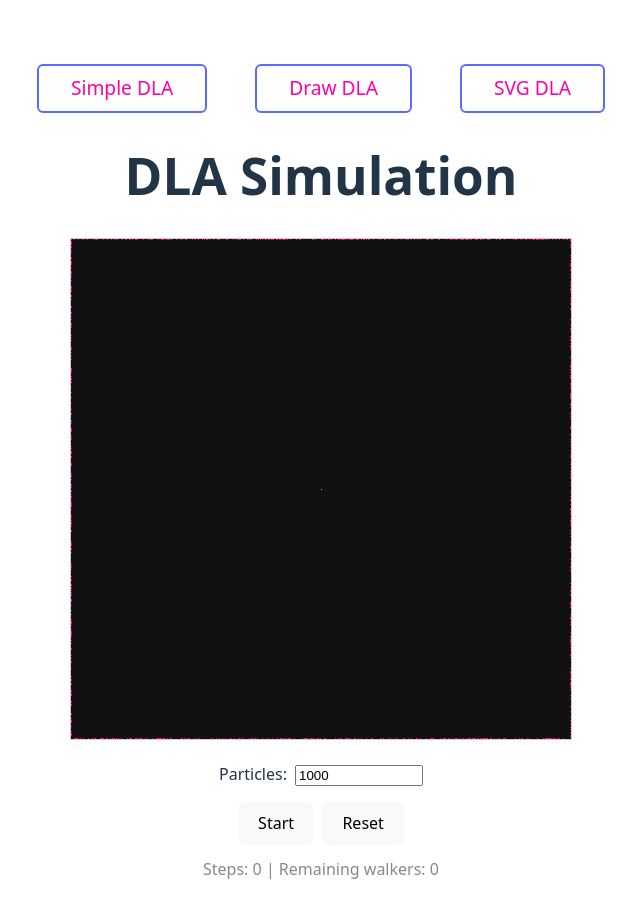
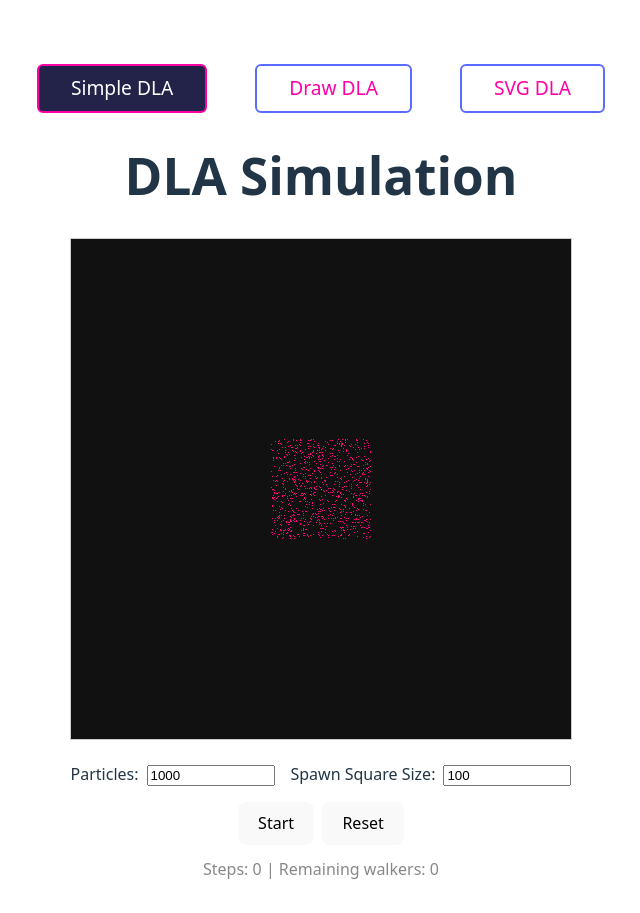
Before and after one commit to chriswininger/DLA-Studio-2025, a React (Vite) app: page /simple-2d-animated-dla in a window 1280 px wide. Shown: the whole page, without its empty margins (319-959 px from the left). Built offline with nearby package versions, Linux system fonts and the light colour scheme.

Commit message:
adjustable start square

```diff
--- a/src/App.tsx
+++ b/src/App.tsx
@@ -1,17 +1,18 @@
 import './App.css'
+import './tabs/tabs.css'
 import { BrowserRouter as Router, Routes, Route, Navigate, NavLink } from 'react-router-dom';
 import Simple2DAnimatedDLA from './tabs/Simple2DAnimatedDLA/simple-2d-animated-dla'
-import DrawDLA from './tabs/DrawDLA/DrawDLA'
+import DrawDLA from './tabs/DrawDLA/draw-dla'
 import SVGDLA from './tabs/SVGDLA/SVGDLA'
 
 function App() {
   return (
     <Router>
       <div>
-        <nav className="tab-nav" style={{ display: 'flex', gap: '2rem', justifyContent: 'center', margin: '2rem 0' }}>
-          <NavLink to="/simple-2d-animated-dla" className={({ isActive }) => isActive ? 'active' : ''} style={{ color: '#ff00a6', fontSize: '1.2rem', border: '2px solid #5a6cff', borderRadius: '6px', padding: '0.5rem 2rem', textDecoration: 'none', marginRight: '1rem' }}>Simple DLA</NavLink>
-          <NavLink to="/draw-dla" className={({ isActive }) => isActive ? 'active' : ''} style={{ color: '#ff00a6', fontSize: '1.2rem', border: '2px solid #5a6cff', borderRadius: '6px', padding: '0.5rem 2rem', textDecoration: 'none', marginRight: '1rem' }}>Draw DLA</NavLink>
-          <NavLink to="/svg-dla" className={({ isActive }) => isActive ? 'active' : ''} style={{ color: '#ff00a6', fontSize: '1.2rem', border: '2px solid #5a6cff', borderRadius: '6px', padding: '0.5rem 2rem', textDecoration: 'none' }}>SVG DLA</NavLink>
+        <nav className="dlasim_tab-nav">
+          <NavLink to="/simple-2d-animated-dla" className={({ isActive }) => `dlasim_tab-link${isActive ? ' dlasim_active' : ''}`}>Simple DLA</NavLink>
+          <NavLink to="/draw-dla" className={({ isActive }) => `dlasim_tab-link${isActive ? ' dlasim_active' : ''}`}>Draw DLA</NavLink>
+          <NavLink to="/svg-dla" className={({ isActive }) => `dlasim_tab-link${isActive ? ' dlasim_active' : ''}`}>SVG DLA</NavLink>
         </nav>
         <Routes>
           <Route path="/" element={<Navigate to="/simple-2d-animated-dla" replace />} />
--- a/src/dla/dla.ts
+++ b/src/dla/dla.ts
@@ -14,7 +14,7 @@ export interface DLAState {
 }
 
 // Create initial DLA state
-export function createDLAState(width: number, height: number, numWalkers: number): DLAState {
+export function createDLAState(width: number, height: number, numWalkers: number, spawnSquareSize?: number): DLAState {
   // Start with a single cluster point at the center
   const cluster = new Set<string>();
   const center = { x: Math.floor(width / 2), y: Math.floor(height / 2) };
@@ -22,14 +22,23 @@ export function createDLAState(width: number, height: number, numWalkers: number
   //clusters are tracked using strings for easy lookup
   cluster.add(pointKey(center));
 
-  // Seeds the walkers randomly along the borders of the canvas
+  // Seeds the walkers randomly along the borders of the canvas or within a square
   const walkers: Point[] = [];
 
+  if (spawnSquareSize && spawnSquareSize > 0) {
+    // Spawn walkers randomly within a square centered on the canvas
+    const half = Math.floor(spawnSquareSize / 2);
+    for (let i = 0; i < numWalkers; i++) {
+      const x = center.x - half + Math.floor(Math.random() * spawnSquareSize);
+      const y = center.y - half + Math.floor(Math.random() * spawnSquareSize);
+      walkers.push({ x, y });
+    }
+  } else {
+    // Default: spawn walkers along the borders
     const distanceFromTheEdge = 1;
     for (let i = 0; i < numWalkers; i++) {
       const edge = Math.floor(Math.random() * 4);
       let x = 0, y = 0;
-
       if (edge === 0) { // top
         x = Math.floor(Math.random() * (width - distanceFromTheEdge));
         y = 0;
@@ -44,6 +53,7 @@ export function createDLAState(width: number, height: number, numWalkers: number
         y = Math.floor(Math.random() * (height - distanceFromTheEdge));
       }
       walkers.push({ x, y });
+    }
   }
 
   return {
--- a/src/tabs/Simple2DAnimatedDLA/simple-2d-animated-dla.tsx
+++ b/src/tabs/Simple2DAnimatedDLA/simple-2d-animated-dla.tsx
@@ -16,14 +16,15 @@ const Simple2DAnimatedDLA: React.FC = () => {
   const animationRef = useRef<number | null>(null);
   const dlaStateRef = useRef<DLAState | null>(null);
   const stepsRef = useRef<number>(0);
+  const [spawnSquareSize, setSpawnSquareSize] = React.useState(100);
 
   // Initialize simulation when numParticles changes
   useEffect(() => {
-    dlaStateRef.current = createDLAState(CANVAS_WIDTH, CANVAS_HEIGHT, numParticles);
+    dlaStateRef.current = createDLAState(CANVAS_WIDTH, CANVAS_HEIGHT, numParticles, spawnSquareSize);
     stepsRef.current = 0;
     draw();
     // eslint-disable-next-line react-hooks/exhaustive-deps
-  }, [numParticles]);
+  }, [numParticles, spawnSquareSize]);
 
   // Draw function
   const draw = useCallback(() => {
@@ -80,10 +81,18 @@ const Simple2DAnimatedDLA: React.FC = () => {
     }
   };
 
+  // Handle spawn square size input
+  const handleSpawnSquareSizeChange = (e: React.ChangeEvent<HTMLInputElement>) => {
+    const val = parseInt(e.target.value, 10);
+    if (!isNaN(val) && val > 0) {
+      setSpawnSquareSize(val);
+    }
+  };
+
   // Handle start/stop/reset
   const handleStart = () => {
     if (!dlaStateRef.current || dlaStateRef.current.walkers.length === 0) {
-      dlaStateRef.current = createDLAState(CANVAS_WIDTH, CANVAS_HEIGHT, numParticles);
+      dlaStateRef.current = createDLAState(CANVAS_WIDTH, CANVAS_HEIGHT, numParticles, spawnSquareSize);
       stepsRef.current = 0;
       draw();
     }
@@ -92,7 +101,7 @@ const Simple2DAnimatedDLA: React.FC = () => {
   const handleStop = () => dispatch(setIsRunning(false));
   const handleReset = () => {
     dispatch(setIsRunning(false));
-    dlaStateRef.current = createDLAState(CANVAS_WIDTH, CANVAS_HEIGHT, numParticles);
+    dlaStateRef.current = createDLAState(CANVAS_WIDTH, CANVAS_HEIGHT, numParticles, spawnSquareSize);
     stepsRef.current = 0;
     draw();
   };
@@ -122,6 +131,17 @@ const Simple2DAnimatedDLA: React.FC = () => {
             style={{ marginLeft: 8, width: 120 }}
           />
         </label>
+        <label style={{ marginLeft: 16 }}>
+          Spawn Square Size:
+          <input
+            type="number"
+            min={1}
+            value={spawnSquareSize}
+            onChange={handleSpawnSquareSizeChange}
+            disabled={isRunning}
+            style={{ marginLeft: 8, width: 120 }}
+          />
+        </label>
       </div>
       <div>
         {!isRunning ? (
--- /dev/null
+++ b/src/tabs/tabs.css
@@ -0,0 +1,30 @@
+/* Tab navigation container */
+.dlasim_tab-nav {
+  display: flex;
+  gap: 2rem;
+  justify-content: center;
+  margin: 2rem 0;
+}
+
+/* Tab link styles */
+.dlasim_tab-link {
+  color: #ff00a6;
+  font-size: 1.2rem;
+  border: 2px solid #5a6cff;
+  border-radius: 6px;
+  padding: 0.5rem 2rem;
+  text-decoration: none;
+  margin-right: 1rem;
+  background: none;
+  transition: background 0.2s, color 0.2s;
+}
+
+.dlasim_tab-link:last-child {
+  margin-right: 0;
+}
+
+.dlasim_tab-link.dlasim_active {
+  background: #23234a;
+  color: #fff;
+  border-color: #ff00a6;
+}
```
Also changed, not shown: src/tabs/DrawDLA/draw-dla.tsx (renamed from src/tabs/DrawDLA/DrawDLA.tsx). Lines whose indentation alone changed are shown as unchanged.
